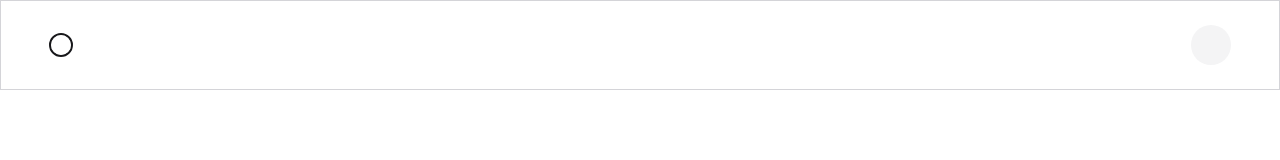
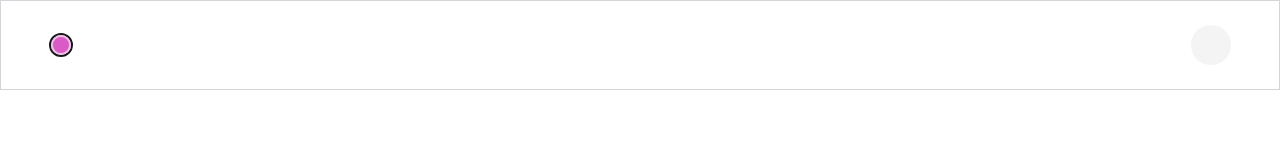
Before and after one commit to luizd30/React-shaders-app, a React (Vite) app: page / in a window 1280 px wide. Shown: the top 160 px of the page. Built offline with nearby package versions, Linux system fonts and the light colour scheme; some icons are missing.

Commit message:
feat: new color on page refresh

```diff
--- a/src/context/ColorContext.tsx
+++ b/src/context/ColorContext.tsx
@@ -1,4 +1,4 @@
-import { ReactNode, createContext, useState } from "react";
+import { ReactNode, createContext, useEffect, useState } from "react";
 
 type Props = {
   children: ReactNode;
@@ -23,6 +23,10 @@ export const ColorProvider = ({ children }: Props) => {
     setColor(`#${color}`);
   };
 
+  useEffect(() => {
+    newColor();
+  }, []);
+
   return (
     <ColorContext.Provider value={{ color, setColor, newColor }}>
       {children}
```
Also changed, not shown: src/components/colorpicker/ColorPicker.tsx (+1 -8 lines).
